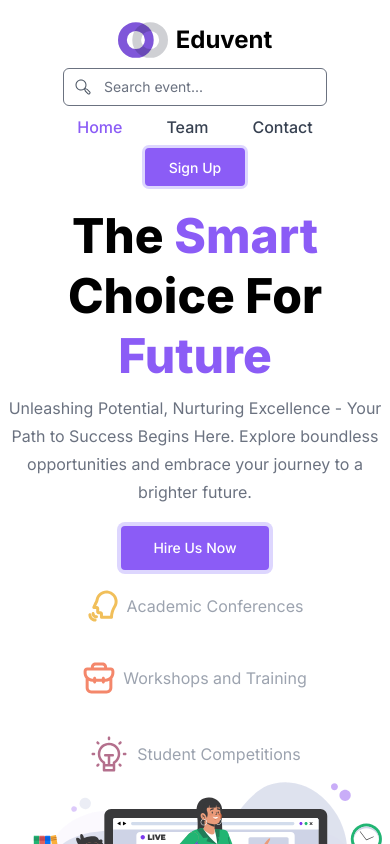
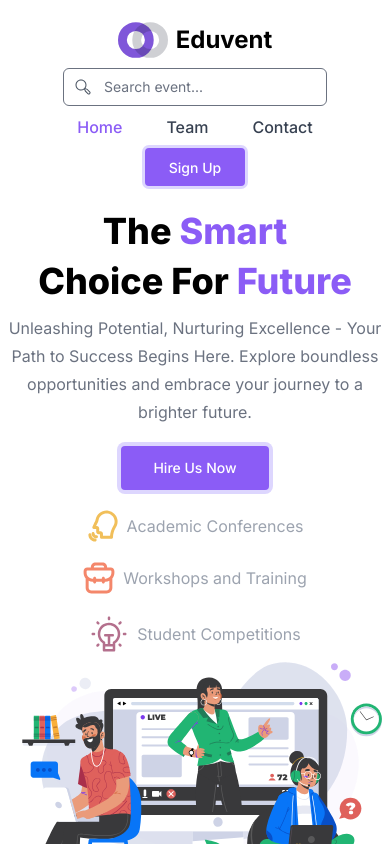
Before and after one commit to imranwebcraft/Eduvent, a React (Vite) app: page / in a window 390 px wide. Shown: the top 844 px of the page. Built offline with nearby package versions, Linux system fonts and the light colour scheme; no server answers.

Commit message:
Overall website twick

```diff
--- a/src/Components/Banner/Banner.jsx
+++ b/src/Components/Banner/Banner.jsx
@@ -4,7 +4,7 @@
 	return (
 		<div className=" relative ">
 			<div
-				className=" hidden lg:block absolute -top-[3%] left-[-2%]"
+				className=" hidden lg:block absolute -top-[3%] left-[0%]"
 				data-aos="zoom-in-up"
 				data-aos-duration="2000"
 				data-aos-easing="ease-in-sine"
@@ -28,7 +28,7 @@
 						data-aos-easing="ease-in-shine"
 					>
 						<div>
-							<h1 className=" ml-0 pl-0 z-50 text-5xl text-center lg:text-left md:text-7xl font-extrabold leading-[60px] lg:leading-[90px] mb-2">
+							<h1 className=" ml-0 pl-0 z-50 text-4xl text-center lg:text-left md:text-7xl font-extrabold leading-[50px] lg:leading-[90px] mb-2">
 								The <span className=" text-violet-500">Smart</span> <br />{" "}
 								Choice For <span className=" text-violet-500">Future</span>
 							</h1>
@@ -67,7 +67,7 @@
 					</div>
 
 					<div
-						className="flex flex-col lg:flex-row items-center gap-10 mt-5"
+						className="flex flex-col lg:flex-row items-center gap-5 lg:gap-10 mt-5"
 						data-aos="fade-up"
 						data-aos-duration="3000"
 					>
--- a/src/Components/Footer/Footer.jsx
+++ b/src/Components/Footer/Footer.jsx
@@ -240,7 +240,7 @@
 
 					<div className="mt-16 border-t border-gray-100 pt-8">
 						<p className="text-center text-xs/relaxed text-gray-500">
-							© Edu-Vent 2023. All rights reserved.
+							©Eduvent 2023. All rights reserved.
 							<br />
 							Created with
 							<a
--- a/src/Pages/Login.jsx
+++ b/src/Pages/Login.jsx
@@ -214,7 +214,7 @@
 							{/* Copyright */}
 							<div className=" flex  justify-center mt-5">
 								<p className=" text-sm text-gray-600">
-									Copyright &copy;Eduvent.com
+									Copyright&copy;Eduvent.com
 								</p>
 							</div>
 						</form>
--- a/src/Pages/Register.jsx
+++ b/src/Pages/Register.jsx
@@ -257,8 +257,8 @@
 
 							<div className=" flex justify-center mt-5">
 								<p className=" text-sm text-gray-600">
-									Copyright &copy; Eduvent.com
-								</p>{" "}
+									Copyright&copy;Eduvent.com
+								</p>
 							</div>
 						</form>
 					</div>
```
